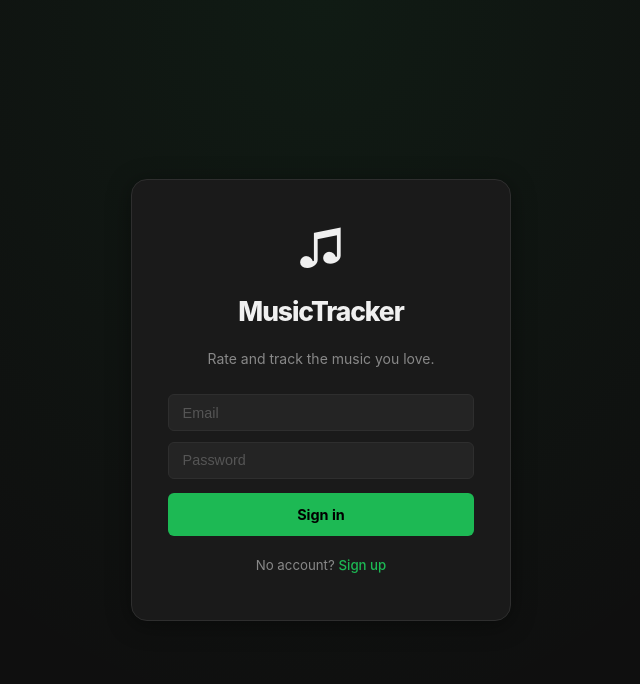
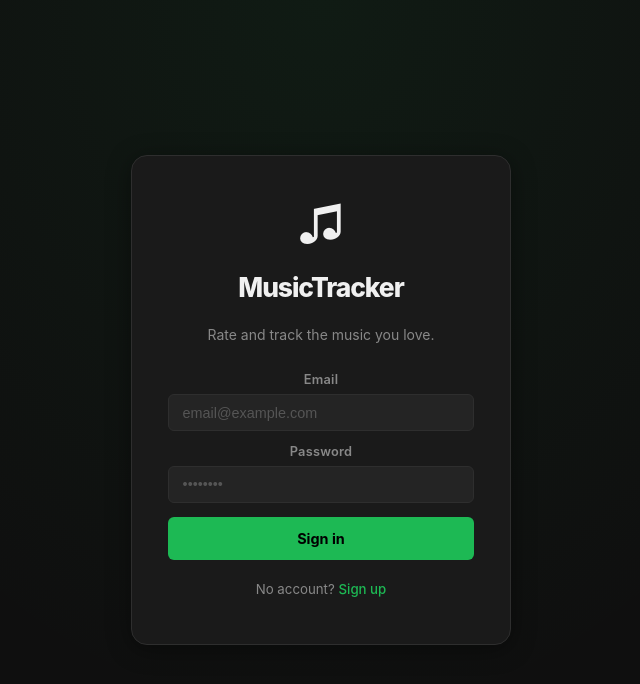
Before and after one commit to LangstonW430/music-tracker, a React (Vite) app: page / in a window 1280 px wide. Shown: the top 684 px of the page, without its empty margins (319-959 px from the left). Built offline with nearby package versions, Linux system fonts and the light colour scheme; no server answers.

Commit message:
added lables to login feilds

```diff
--- a/src/index.css
+++ b/src/index.css
@@ -211,6 +211,17 @@ a { color: inherit; text-decoration: none; }
   flex-direction: column;
   gap: 0.65rem;
   margin-top: 0.5rem;
+}
+.login-field {
+  display: flex;
+  flex-direction: column;
+  gap: 0.3rem;
+}
+.login-field label {
+  font-size: 0.8rem;
+  font-weight: 600;
+  color: var(--text-muted);
+  letter-spacing: 0.02em;
 }
 .login-form .btn-primary {
   border-radius: var(--radius-sm);
--- a/src/pages/Login.tsx
+++ b/src/pages/Login.tsx
@@ -58,24 +58,32 @@ export function Login() {
         <p className="login-subtitle">Rate and track the music you love.</p>
 
         <form onSubmit={handleSubmit} className="login-form">
+          <div className="login-field">
+            <label htmlFor="email">Email</label>
             <input
+              id="email"
               className="input"
               type="email"
-            placeholder="Email"
+              placeholder="email@example.com"
               value={email}
               onChange={(e) => setEmail(e.target.value)}
               required
               autoComplete="email"
             />
+          </div>
+          <div className="login-field">
+            <label htmlFor="password">Password</label>
             <input
+              id="password"
               className="input"
               type="password"
-            placeholder="Password"
+              placeholder="••••••••"
               value={password}
               onChange={(e) => setPassword(e.target.value)}
               required
               autoComplete={mode === 'signin' ? 'current-password' : 'new-password'}
             />
+          </div>
 
           {error && <p className="form-error">{error}</p>}
           {message && <p className="form-success">{message}</p>}
```
Lines whose indentation alone changed are shown as unchanged.
